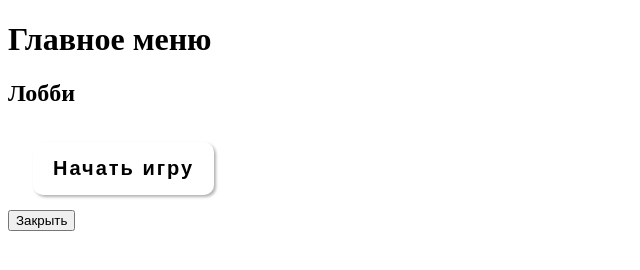
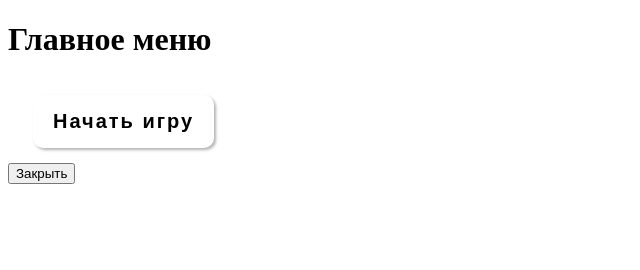
Before and after one commit to Neefko/chessTauri, a website: page src/html/main.html in a window 1280 px wide. Shown: the whole page, without its empty margins (0-640 px from the left). Drawn offline with Linux system fonts and the light colour scheme.

Commit message:
Update main.html

```diff
--- a/src/html/main.html
+++ b/src/html/main.html
@@ -10,7 +10,6 @@
         <h1>Главное меню</h1>
     </header>
     <main class="lobby">
-        <h2>Лобби</h2>
         <a href="index.html">Начать игру</a>
     </main>
     <button id="close-btn">Закрыть</button>
```
